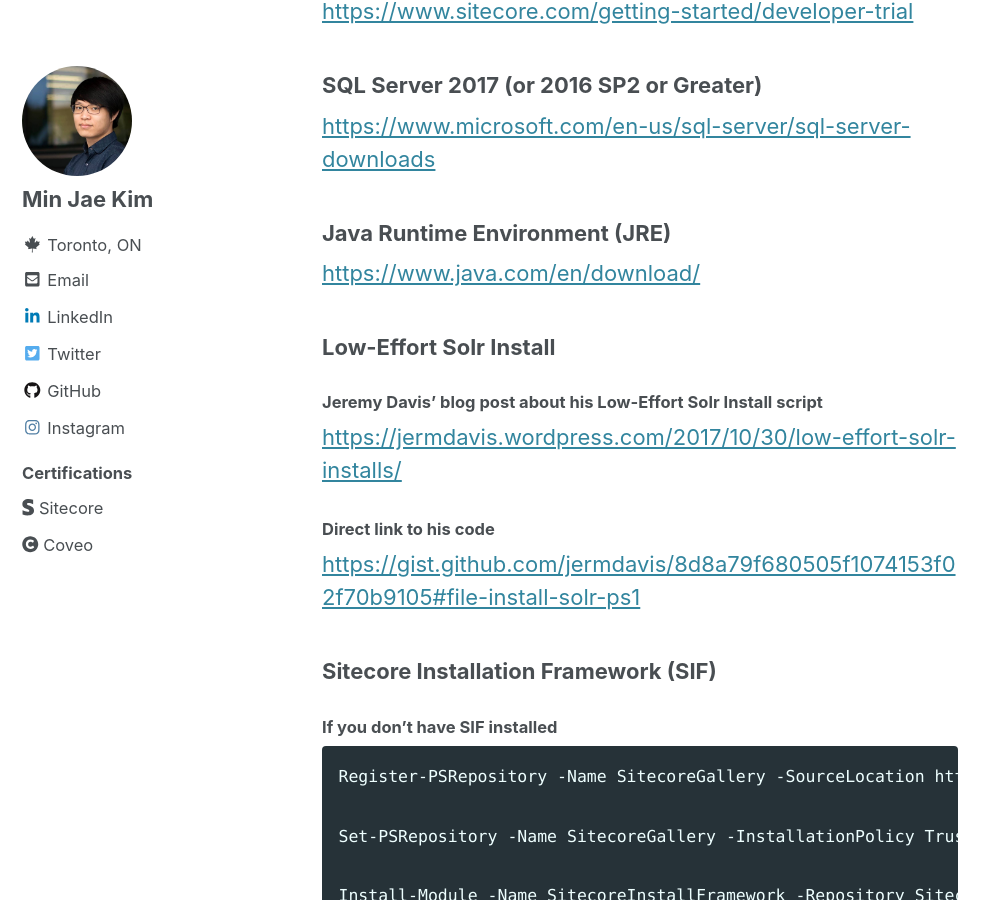
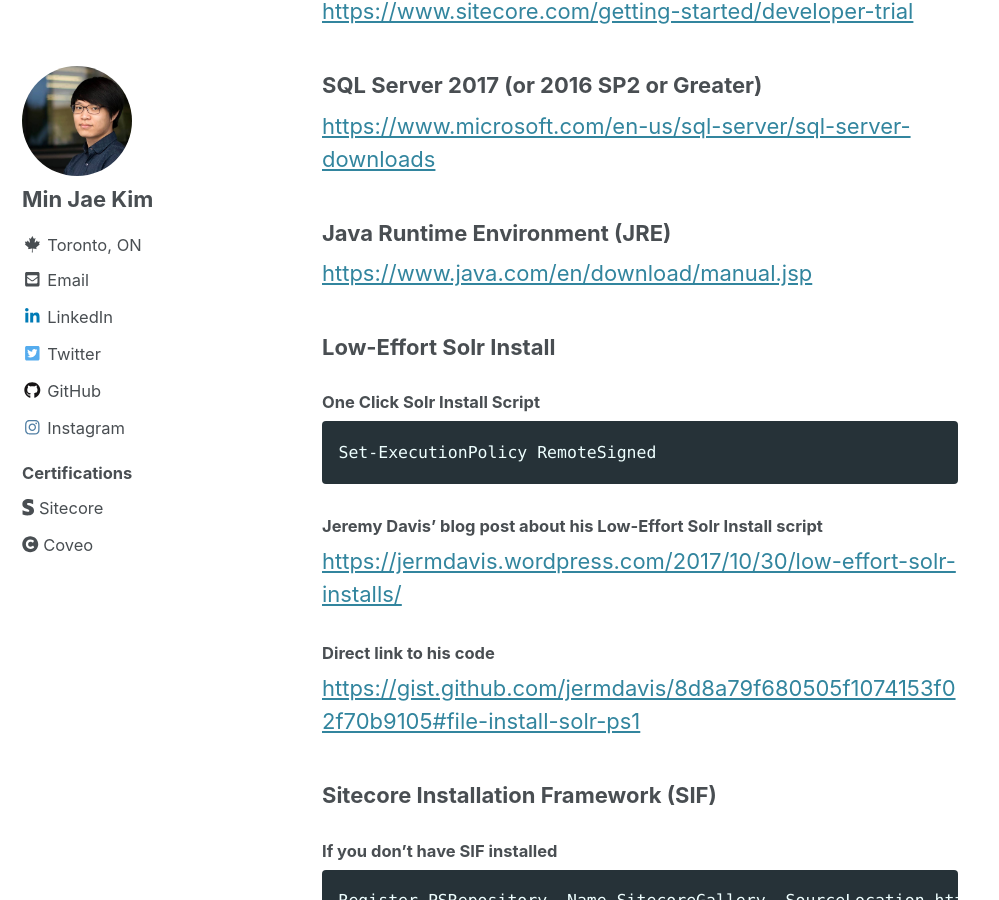
Before and after one commit to kimmminjae/kimmminjae.github.io, a Jekyll site: the page built from _posts/2019-05-15-sitecore91-installation.md, in a window 1280 px wide and 900 px high, scrolled down 895 px. Shown: the whole window, without its empty margins (0-999 px from the left). Built offline with Jekyll 4.4.1, drawn with Linux system fonts in a browser that asks for light colours; cached includes are drawn as plain includes.

Commit message:
Update from Forestry.io minjae.kim96@gmail.com updated _posts/2019-05-15-sitecore91-installation.md

```diff
--- a/_posts/2019-05-15-sitecore91-installation.md
+++ b/_posts/2019-05-15-sitecore91-installation.md
@@ -35,9 +35,13 @@
 
 ### Java Runtime Environment (JRE)
 
-[https://www.java.com/en/download/](https://www.java.com/en/download/ "Java Runtime Environment (JRE)")
+[https://www.java.com/en/download/manual.jsp](https://www.java.com/en/download/manual.jsp "https://www.java.com/en/download/manual.jsp")
 
 ### Low-Effort Solr Install
+
+##### One Click Solr Install Script
+
+    Set-ExecutionPolicy RemoteSigned
 
 ##### Jeremy Davis' blog post about his Low-Effort Solr Install script
 
```
